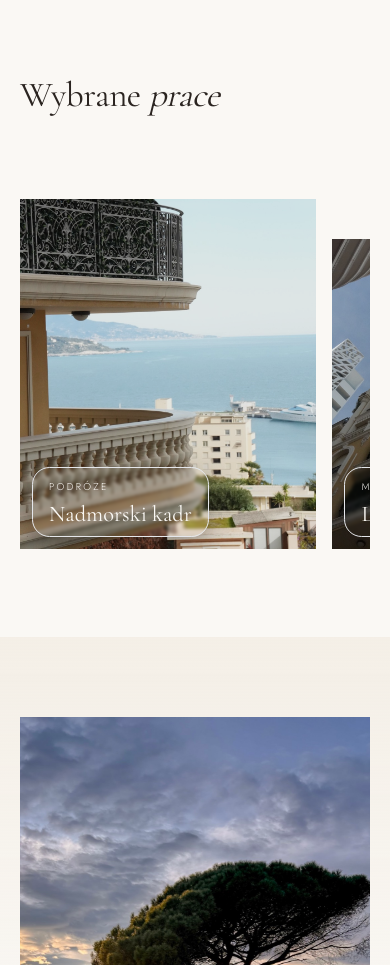
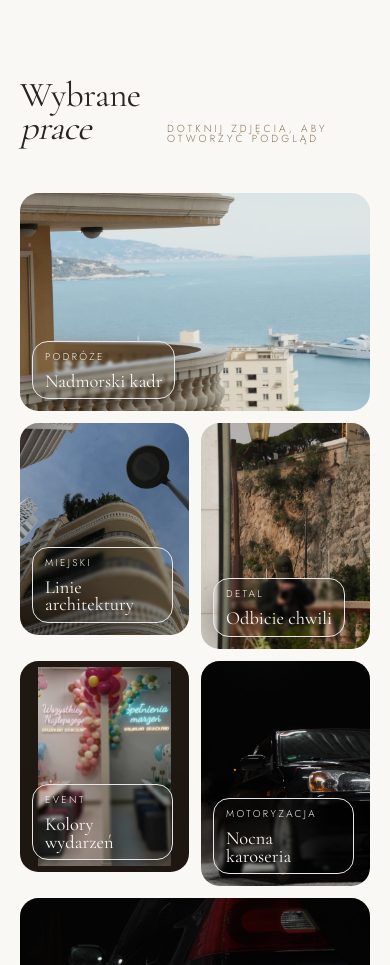
Before and after one commit to ByteUsser/Luk, a Next.js app: page / in a window 390 px wide. Shown: the part 1035-2000 px from the top of the page. Built offline with nearby package versions, Linux system fonts and the light colour scheme.

Commit message:
Improve mobile nav consistency and gallery UX

```diff
--- a/components/Gallery.tsx
+++ b/components/Gallery.tsx
@@ -23,7 +23,15 @@ type GalleryProps = {
   items: GalleryItem[];
 };
 
-const heights = ["h-[350px] md:h-[480px]", "h-[310px] md:h-[400px]", "h-[390px] md:h-[560px]"];
+const desktopHeights = ["h-[350px] md:h-[480px]", "h-[310px] md:h-[400px]", "h-[390px] md:h-[560px]"];
+const mobileShapes = [
+  "col-span-2 aspect-[16/10]",
+  "aspect-[4/5]",
+  "aspect-[3/4]",
+  "aspect-[4/5]",
+  "aspect-[3/4]",
+  "col-span-2 aspect-[16/11]"
+];
 const ease = [0.22, 1, 0.36, 1] as const;
 
 export function Gallery({ items }: GalleryProps) {
@@ -132,6 +140,73 @@ export function Gallery({ items }: GalleryProps) {
     runMomentum();
   };
 
+  const renderCard = (item: GalleryItem, index: number, variant: "mobile" | "desktop") => {
+    const image = cloudinaryAsset(item.publicId, { width: 900 });
+    const fitClass =
+      item.fit === "contain"
+        ? "object-contain bg-[#241a13] p-[6px] md:p-[8px]"
+        : "object-cover object-center";
+    const hoverScaleClass = item.fit === "contain" ? "" : "group-hover:scale-[1.018]";
+    const desktopClassName = `group relative min-w-[76vw] shrink-0 overflow-hidden text-left sm:min-w-[65vw] md:min-w-[380px] ${
+      desktopHeights[index % desktopHeights.length]
+    } ${index % 2 === 0 ? "md:min-w-[430px]" : ""} ${
+      index % 3 === 1 ? "md:mt-8" : index % 3 === 2 ? "md:mt-2" : ""
+    } ${item.cardClassName ?? ""}`;
+    const mobileClassName = `group relative col-span-1 overflow-hidden rounded-[1.15rem] text-left ${
+      mobileShapes[index % mobileShapes.length]
+    }`;
+    const isMobileWideCard =
+      variant === "mobile" && mobileShapes[index % mobileShapes.length].startsWith("col-span-2");
+    const labelClassName =
+      variant === "mobile"
+        ? "inline-flex max-w-[97%] flex-col rounded-[1rem] border border-cream/35 bg-espresso/78 px-3 py-2 text-cream shadow-[0_10px_28px_rgba(28,21,16,0.35)] backdrop-blur-[1.4px]"
+        : "inline-flex max-w-[95%] flex-col rounded-[1.1rem] border border-cream/35 bg-espresso/76 px-4 py-3 text-cream shadow-[0_10px_28px_rgba(28,21,16,0.35)] backdrop-blur-[1.6px] transition-[opacity,transform] duration-700 ease-[var(--ease-editorial)] md:translate-y-2 md:opacity-0 md:group-hover:translate-y-0 md:group-hover:opacity-100";
+    const imageSizes =
+      variant === "mobile"
+        ? isMobileWideCard
+          ? "100vw"
+          : "50vw"
+        : "(max-width: 768px) 70vw, 420px";
+
+    return (
+      <button
+        key={`${item.publicId}-${item.title}-${variant}`}
+        type="button"
+        onClick={(event) => {
+          if (variant === "desktop" && draggedDistance.current > 8) {
+            event.preventDefault();
+            return;
+          }
+          setLightboxIndex(index);
+        }}
+        className={variant === "mobile" ? mobileClassName : desktopClassName}
+      >
+        <Image
+          src={image.src}
+          alt={`${item.title} - ${item.category}`}
+          fill
+          loading="lazy"
+          sizes={imageSizes}
+          className={`${fitClass} brightness-[0.9] saturate-[0.88] transition-[transform,filter] duration-[900ms] ease-[var(--ease-editorial)] ${hoverScaleClass} group-hover:brightness-100 group-hover:saturate-100`}
+          placeholder="blur"
+          blurDataURL={image.blurDataURL}
+        />
+        <div className="pointer-events-none absolute inset-0 bg-gradient-to-t from-espresso/34 via-transparent to-transparent" />
+
+        <div className="pointer-events-none absolute inset-x-0 bottom-0 p-3 md:p-4">
+          <div className={labelClassName}>
+            <p className="text-[0.62rem] uppercase tracking-[0.24em] text-cream/90 md:text-[0.68rem]">
+              {item.category}
+            </p>
+            <p className="mt-2 font-display text-[clamp(1.15rem,4.6vw,2rem)] leading-[0.94] text-cream">
+              {item.title}
+            </p>
+          </div>
+        </div>
+      </button>
+    );
+  };
+
   return (
     <section id="wybrane-prace" className="px-5 pb-20 pt-20 md:px-10 md:pb-28 md:pt-28">
       <div className="mx-auto max-w-[1600px]">
@@ -145,65 +220,23 @@ export function Gallery({ items }: GalleryProps) {
           <h2 className="section-title">
             Wybrane <span className="italic">prace</span>
           </h2>
+          <span className="eyebrow text-cognac md:hidden">Dotknij zdjęcia, aby otworzyć podgląd</span>
           <span className="eyebrow hidden text-cognac md:block">Przesuń lub przeciągnij</span>
         </motion.div>
 
+        <div className="grid grid-cols-2 gap-3 md:hidden">
+          {items.map((item, index) => renderCard(item, index, "mobile"))}
+        </div>
+
         <div
           ref={scrollRef}
-          className="no-scrollbar flex cursor-grab touch-pan-y items-end gap-4 overflow-x-auto pb-2 active:cursor-grabbing md:gap-6"
+          className="no-scrollbar hidden cursor-grab touch-pan-y items-end gap-4 overflow-x-auto pb-2 active:cursor-grabbing md:flex md:gap-6"
           onPointerDown={handlePointerDown}
           onPointerMove={handlePointerMove}
           onPointerUp={handlePointerEnd}
           onPointerCancel={handlePointerEnd}
         >
-          {items.map((item, index) => {
-            const image = cloudinaryAsset(item.publicId, { width: 800 });
-            const fitClass =
-              item.fit === "contain"
-                ? "object-contain bg-[#241a13] p-[6px] md:p-[8px]"
-                : "object-cover object-center";
-            const hoverScaleClass = item.fit === "contain" ? "" : "group-hover:scale-[1.018]";
-
-            return (
-              <button
-                key={`${item.publicId}-${item.title}`}
-                type="button"
-                onClick={(event) => {
-                  if (draggedDistance.current > 8) {
-                    event.preventDefault();
-                    return;
-                  }
-                  setLightboxIndex(index);
-                }}
-                className={`group relative min-w-[76vw] shrink-0 overflow-hidden text-left sm:min-w-[65vw] md:min-w-[380px] ${heights[index % heights.length]} ${
-                  index % 2 === 0 ? "md:min-w-[430px]" : ""
-                } ${index % 3 === 1 ? "md:mt-8" : index % 3 === 2 ? "md:mt-2" : ""} ${item.cardClassName ?? ""}`}
-              >
-                <Image
-                  src={image.src}
-                  alt={`${item.title} - ${item.category}`}
-                  fill
-                  loading="lazy"
-                  sizes="(max-width: 768px) 70vw, 420px"
-                  className={`${fitClass} brightness-[0.9] saturate-[0.88] transition-[transform,filter] duration-[900ms] ease-[var(--ease-editorial)] ${hoverScaleClass} group-hover:brightness-100 group-hover:saturate-100`}
-                  placeholder="blur"
-                  blurDataURL={image.blurDataURL}
-                />
-                <div className="pointer-events-none absolute inset-0 bg-gradient-to-t from-espresso/22 via-transparent to-transparent" />
-
-                <div className="pointer-events-none absolute inset-x-0 bottom-0 p-3 md:p-4">
-                  <div className="inline-flex max-w-[95%] flex-col rounded-[1.1rem] border border-cream/35 bg-espresso/76 px-4 py-3 text-cream shadow-[0_10px_28px_rgba(28,21,16,0.35)] backdrop-blur-[1.6px] transition-[opacity,transform] duration-700 ease-[var(--ease-editorial)] md:translate-y-2 md:opacity-0 md:group-hover:translate-y-0 md:group-hover:opacity-100">
-                    <p className="text-[0.62rem] uppercase tracking-[0.24em] text-cream/90 md:text-[0.68rem]">
-                      {item.category}
-                    </p>
-                    <p className="mt-2 font-display text-[clamp(1.4rem,5vw,2rem)] leading-[0.94] text-cream">
-                      {item.title}
-                    </p>
-                  </div>
-                </div>
-              </button>
-            );
-          })}
+          {items.map((item, index) => renderCard(item, index, "desktop"))}
         </div>
       </div>
 
--- a/components/Nav.tsx
+++ b/components/Nav.tsx
@@ -22,6 +22,8 @@ const ease = [0.22, 1, 0.36, 1] as const;
 export function Nav() {
   const [open, setOpen] = useState(false);
   const [scrolled, setScrolled] = useState(false);
+  const mobileMenuItemClass =
+    "inline-flex min-h-[48px] w-full items-center justify-start rounded-full border border-ink/15 bg-[#f4ede2] px-5 text-left text-[1.05rem] leading-none";
 
   useEffect(() => {
     if (!open) {
@@ -175,13 +177,13 @@ export function Nav() {
               transition={{ duration: 0.8, ease }}
               className="fixed inset-y-0 right-0 z-20 flex w-[82vw] max-w-[360px] flex-col bg-cream px-8 pb-10 pt-24"
             >
-              <nav className="flex flex-col gap-3 text-lg font-light">
+              <nav className="flex w-full flex-col gap-3 text-lg font-light">
                 {navLinks.map((link) => (
                   <Link
                     key={link.href}
                     href={link.href}
                     onClick={() => setOpen(false)}
-                    className="inline-flex min-h-[44px] items-center rounded-full border border-ink/15 bg-[#f4ede2] px-4"
+                    className={mobileMenuItemClass}
                   >
                     {link.label}
                   </Link>
@@ -190,7 +192,8 @@ export function Nav() {
                   href={SITE_CONFIG.social.instagram}
                   target="_blank"
                   rel="noreferrer"
-                  className="inline-flex min-h-[44px] items-center justify-center rounded-full border border-ink/15 bg-[#f4ede2] px-4 text-center text-[1.05rem]"
+                  onClick={() => setOpen(false)}
+                  className={mobileMenuItemClass}
                 >
                   Instagram
                 </a>
@@ -198,7 +201,8 @@ export function Nav() {
                   href={SITE_CONFIG.social.facebook}
                   target="_blank"
                   rel="noreferrer"
-                  className="inline-flex min-h-[44px] items-center justify-center rounded-full border border-ink/15 bg-[#f4ede2] px-4 text-center text-[1.05rem]"
+                  onClick={() => setOpen(false)}
+                  className={mobileMenuItemClass}
                 >
                   Facebook
                 </a>
```
